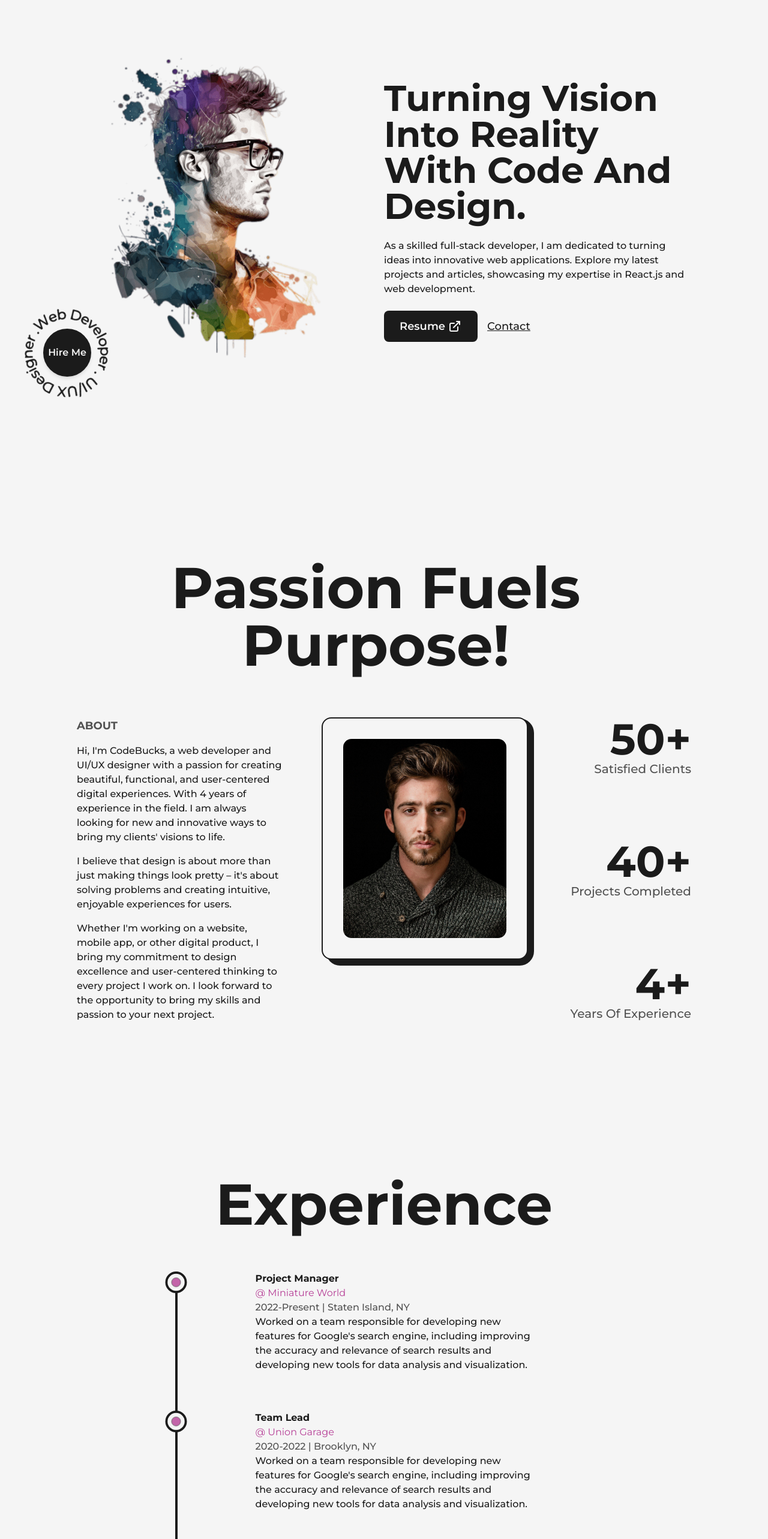
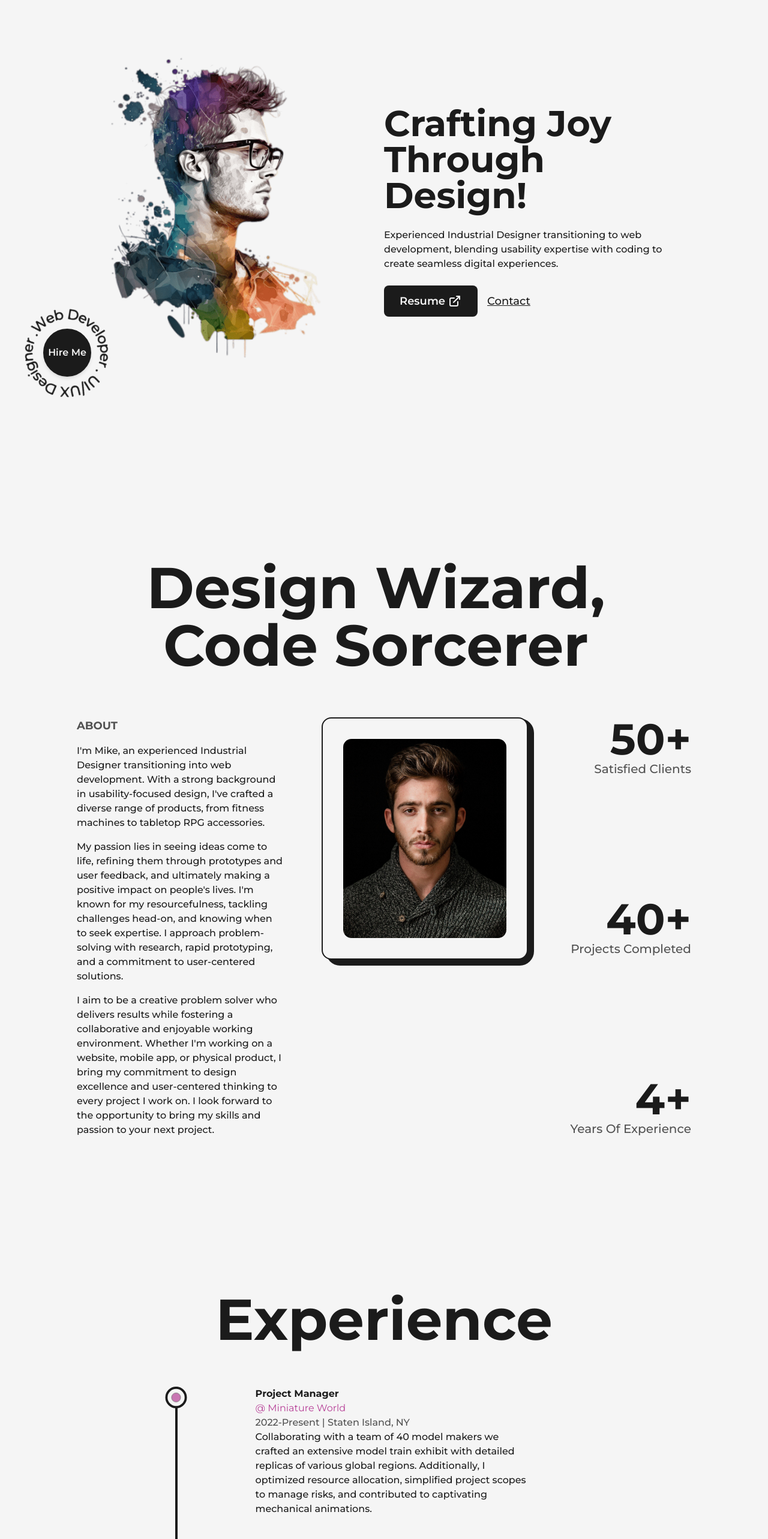
Before and after one commit to DeadChannelDice/nextJS-portfolio, a Next.js app: page / in a window 1280 px wide. Shown: the part 100-2666 px from the top of the page at 60% size. Built offline with nearby package versions, Linux system fonts and the light colour scheme.

Commit message:
Home, About, and Experience, info update.

```diff
--- a/src/components/About.js
+++ b/src/components/About.js
@@ -41,19 +41,18 @@ const AnimatedNumbers = ({value}) => {
 
         <div className='flex w-full flex-col items-center justify-center dark:text-light'>
             <div className='pt-16'>
-                <AnimatedText text="Passion Fuels Purpose!" classname='mb-16 lg:!text-7xl sm:!text-6xl xs:!text-4xl sm:mb-8'/>
+                <AnimatedText text="Design Wizard, Code Sorcerer" classname='mb-16 lg:!text-7xl sm:!text-6xl xs:!text-4xl sm:mb-8'/>
                 <div className='grid w-full grid-cols-8 gap-16 sm:gap-8'>
                     <div className='col-span-3 flex flex-col items-start justify-start xl:col-span-4 md:order-2 md:col-span-8'>
                         <h2 className='mb-4 text-lg font-bold uppercase text-dark/75 dark:text-light'>About</h2>
                         <p className='font-medium'>
-                        Hi, I'm CodeBucks, a web developer and UI/UX designer with a passion for creating beautiful, functional, and user-centered digital experiences. With 4 years of experience in the field. I am always looking for new and innovative ways to bring my clients' visions to life.
+                        I&apos;m Mike, an experienced Industrial Designer transitioning into web development. With a strong background in usability-focused design, I&apos;ve crafted a diverse range of products, from fitness machines to tabletop RPG accessories.
                         </p>
                         <p className='my-4 font-medium'>
-                        I believe that design is about more than just making things look pretty – it's about solving problems and creating intuitive, enjoyable experiences for users.
+                        My passion lies in seeing ideas come to life, refining them through prototypes and user feedback, and ultimately making a positive impact on people&apos;s lives. I&apos;m known for my resourcefulness, tackling challenges head-on, and knowing when to seek expertise. I approach problem-solving with research, rapid prototyping, and a commitment to user-centered solutions.
                         </p>
                         <p className='font-medium'>
-                        Whether I'm working on a website, mobile app, or
-                        other digital product, I bring my commitment to design excellence and user-centered thinking to every project I work on. I look forward to the opportunity to bring my skills and passion to your next project.
+                        I aim to be a creative problem solver who delivers results while fostering a collaborative and enjoyable working environment. Whether I&apos;m working on a website, mobile app, or physical product, I bring my commitment to design excellence and user-centered thinking to every project I work on. I look forward to the opportunity to bring my skills and passion to your next project.
                         </p>
                     </div>
 
--- a/src/components/Experience.js
+++ b/src/components/Experience.js
@@ -62,7 +62,7 @@ const Experience = () => {
                     companyLink={"https://www.BigMiniWorld.com"}
                     time={"2022-Present"}
                     address={"Staten Island, NY"}
-                    work={"Worked on a team responsible for developing new features for Google's search engine, including improving the accuracy and relevance of search results and developing new tools for data analysis and visualization."}
+                    work={"Collaborating with a team of 40 model makers we crafted an extensive model train exhibit with detailed replicas of various global regions. Additionally, I optimized resource allocation, simplified project scopes to manage risks, and contributed to captivating mechanical animations."}
                />
 
                 <Details
@@ -71,7 +71,7 @@ const Experience = () => {
                     companyLink={"https://uniongaragenyc.com/"}
                     time={"2020-2022"}
                     address={"Brooklyn, NY"}
-                    work={"Worked on a team responsible for developing new features for Google's search engine, including improving the accuracy and relevance of search results and developing new tools for data analysis and visualization."}
+                    work={"Established clear guidelines for customer interactions and inventory management, boosting our sales team's confidence and our reputation as a trusted motorcycle safety gear retailer. I also enhanced order accuracy, synchronized our inventory systems, and managed the relocation of our inventory from Brooklyn to Bridgeport."}
                />
 
                 <Details
@@ -80,7 +80,7 @@ const Experience = () => {
                     companyLink={"https://proteusmotion.com/"}
                     time={"2017-2020"}
                     address={"Long Island City, NY"}
-                    work={"Worked on a team responsible for developing new features for Google's search engine, including improving the accuracy and relevance of search results and developing new tools for data analysis and visualization."}
+                    work={"I played a key role in fast-tracking handle prototypes to showcase the Proteus fitness machine's potential to investors. I oversaw the entire product life cycle and contributed to 6 patent applications, solidifying our technological leadership."}
                />
 
                 <Details
@@ -89,7 +89,7 @@ const Experience = () => {
                     companyLink={"https://www.Zebra.com"}
                     time={"2015-2017"}
                     address={"Holtsville, NY"}
-                    work={"Worked on a team responsible for developing new features for Google's search engine, including improving the accuracy and relevance of search results and developing new tools for data analysis and visualization."}
+                    work={"Contriburted to the design of accessories for barcode scanners, mobile touch computers, and ID printers, utilizing human factors research. My role involved on-site and remote work, color analysis, and incorporating feedback from senior designers, demonstrating adaptability and a commitment to design enhancement."}
                />
 
                 <Details
@@ -98,7 +98,7 @@ const Experience = () => {
                     companyLink={"https://www.GentexCorp.com"}
                     time={"2013-2015"}
                     address={"Boston, MA"}
-                    work={"Worked on a team responsible for developing new features for Google's search engine, including improving the accuracy and relevance of search results and developing new tools for data analysis and visualization."}
+                    work={"Developed a robust product control system, and created comprehensive technical documentation for both existing products and products in development. "}
                />
 
 
--- a/src/pages/index.js
+++ b/src/pages/index.js
@@ -32,12 +32,11 @@ export default function Home() {
               />
             </div>
             <div className='w-1/2 flex flex-col items-center self-center lg:w-full'>
-              <AnimatedText text="Turning Vision Into Reality With Code And Design." classname='!text-left !text-6xl
+              <AnimatedText text="Crafting Joy Through Design!" classname='!text-left !text-6xl
               xl:!text-5xl lg:!text-center lg:!text-6xl md:!text-5xl sm:!text-3xl
               '/>
               <p className='my-4 text-base font-medium md:text-sm sm:text-xs'>
-                As a skilled full-stack developer, I am dedicated to turning ideas into innovative web applications.
-                Explore my latest projects and articles, showcasing my expertise in React.js and web development.
+              Experienced Industrial Designer transitioning to web development, blending usability expertise with coding to create seamless digital experiences.
               </p>
               <div className='flex items-center self-start mt-2 lg:self-center '>
                 <Link href="/dummy.pdf" target={'_blank'}
```
